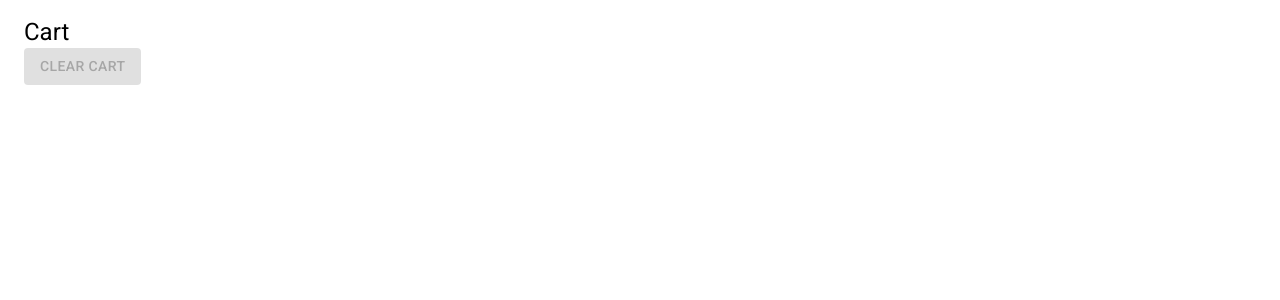
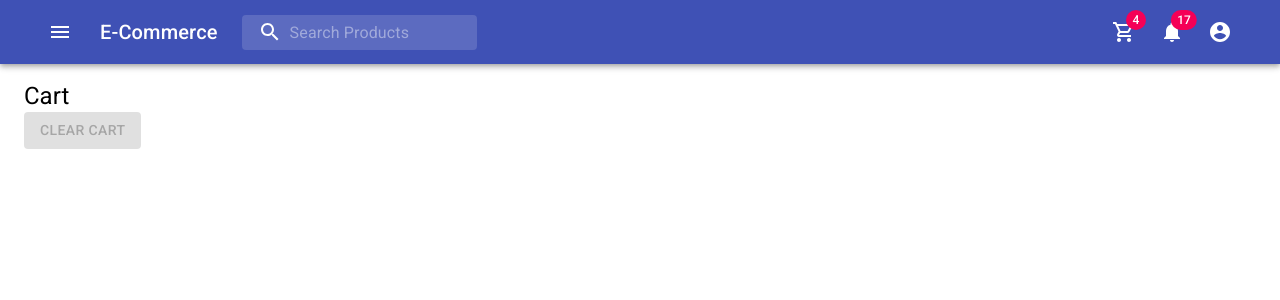
Before and after one commit to AshirbadGudu/shop-cart-logic, a React (Create React App) app: page /login in a window 1280 px wide. Shown: the top 300 px of the page. Built offline with nearby package versions, Linux system fonts and the light colour scheme.

Commit message:
Basic Navbar ui created

```diff
--- /dev/null
+++ b/src/components/Navbar.js
@@ -0,0 +1,241 @@
+import {
+  alpha,
+  makeStyles,
+  AppBar,
+  Toolbar,
+  IconButton,
+  Typography,
+  InputBase,
+  Badge,
+  MenuItem,
+  Menu,
+  Container,
+} from "@material-ui/core";
+import MenuIcon from "@material-ui/icons/Menu";
+import SearchIcon from "@material-ui/icons/Search";
+import { AccountCircle, ShoppingCartOutlined } from "@material-ui/icons/";
+import NotificationsIcon from "@material-ui/icons/Notifications";
+import MoreIcon from "@material-ui/icons/MoreVert";
+import { useState } from "react";
+import { Link } from "react-router-dom";
+
+const useStyles = makeStyles((theme) => ({
+  grow: {
+    flexGrow: 1,
+  },
+  menuButton: {
+    marginRight: theme.spacing(2),
+  },
+  title: {
+    display: "none",
+    [theme.breakpoints.up("sm")]: {
+      display: "block",
+    },
+  },
+  search: {
+    position: "relative",
+    borderRadius: theme.shape.borderRadius,
+    backgroundColor: alpha(theme.palette.common.white, 0.15),
+    "&:hover": {
+      backgroundColor: alpha(theme.palette.common.white, 0.25),
+    },
+    marginRight: theme.spacing(2),
+    marginLeft: 0,
+    width: "100%",
+    [theme.breakpoints.up("sm")]: {
+      marginLeft: theme.spacing(3),
+      width: "auto",
+    },
+  },
+  searchIcon: {
+    padding: theme.spacing(0, 2),
+    height: "100%",
+    position: "absolute",
+    pointerEvents: "none",
+    display: "flex",
+    alignItems: "center",
+    justifyContent: "center",
+  },
+  inputRoot: {
+    color: "inherit",
+  },
+  inputInput: {
+    padding: theme.spacing(1, 1, 1, 0),
+    // vertical padding + font size from searchIcon
+    paddingLeft: `calc(1em + ${theme.spacing(4)}px)`,
+    transition: theme.transitions.create("width"),
+    width: "100%",
+    [theme.breakpoints.up("md")]: {
+      width: "20ch",
+    },
+  },
+  sectionDesktop: {
+    display: "none",
+    [theme.breakpoints.up("md")]: {
+      display: "flex",
+    },
+  },
+  sectionMobile: {
+    display: "flex",
+    [theme.breakpoints.up("md")]: {
+      display: "none",
+    },
+  },
+}));
+
+export default function Navbar() {
+  const classes = useStyles();
+  const [anchorEl, setAnchorEl] = useState(null);
+  const [mobileMoreAnchorEl, setMobileMoreAnchorEl] = useState(null);
+
+  const isMenuOpen = Boolean(anchorEl);
+  const isMobileMenuOpen = Boolean(mobileMoreAnchorEl);
+
+  const handleProfileMenuOpen = (event) => {
+    setAnchorEl(event.currentTarget);
+  };
+
+  const handleMobileMenuClose = () => {
+    setMobileMoreAnchorEl(null);
+  };
+
+  const handleMenuClose = () => {
+    setAnchorEl(null);
+    handleMobileMenuClose();
+  };
+
+  const handleMobileMenuOpen = (event) => {
+    setMobileMoreAnchorEl(event.currentTarget);
+  };
+
+  const menuId = "primary-search-account-menu";
+  const renderMenu = (
+    <Menu
+      anchorEl={anchorEl}
+      anchorOrigin={{ vertical: "top", horizontal: "right" }}
+      id={menuId}
+      keepMounted
+      transformOrigin={{ vertical: "top", horizontal: "right" }}
+      open={isMenuOpen}
+      onClose={handleMenuClose}
+    >
+      <MenuItem onClick={handleMenuClose}>My account</MenuItem>
+      <MenuItem onClick={handleMenuClose}>Logout</MenuItem>
+    </Menu>
+  );
+
+  const mobileMenuId = "primary-search-account-menu-mobile";
+  const renderMobileMenu = (
+    <Menu
+      anchorEl={mobileMoreAnchorEl}
+      anchorOrigin={{ vertical: "top", horizontal: "right" }}
+      id={mobileMenuId}
+      keepMounted
+      transformOrigin={{ vertical: "top", horizontal: "right" }}
+      open={isMobileMenuOpen}
+      onClose={handleMobileMenuClose}
+    >
+      <MenuItem>
+        <IconButton aria-label="show 4 new mails" color="inherit">
+          <Badge badgeContent={4} color="secondary">
+            <ShoppingCartOutlined />
+          </Badge>
+        </IconButton>
+        <p>Messages</p>
+      </MenuItem>
+      <MenuItem>
+        <IconButton aria-label="show 11 new notifications" color="inherit">
+          <Badge badgeContent={11} color="secondary">
+            <NotificationsIcon />
+          </Badge>
+        </IconButton>
+        <p>Notifications</p>
+      </MenuItem>
+      <MenuItem onClick={handleProfileMenuOpen}>
+        <IconButton
+          aria-label="account of current user"
+          aria-controls="primary-search-account-menu"
+          aria-haspopup="true"
+          color="inherit"
+        >
+          <AccountCircle />
+        </IconButton>
+        <p>Profile</p>
+      </MenuItem>
+    </Menu>
+  );
+
+  return (
+    <div className={classes.grow}>
+      <AppBar position="static">
+        <Container>
+          <Toolbar>
+            <IconButton
+              edge="start"
+              className={classes.menuButton}
+              color="inherit"
+              aria-label="open drawer"
+            >
+              <MenuIcon />
+            </IconButton>
+            <Typography className={classes.title} variant="h6" noWrap>
+              E-Commerce
+            </Typography>
+            <div className={classes.search}>
+              <div className={classes.searchIcon}>
+                <SearchIcon />
+              </div>
+              <InputBase
+                placeholder="Search Products"
+                classes={{
+                  root: classes.inputRoot,
+                  input: classes.inputInput,
+                }}
+                inputProps={{ "aria-label": "search" }}
+              />
+            </div>
+            <div className={classes.grow} />
+            <div className={classes.sectionDesktop}>
+              <IconButton component={Link} to="/Cart" color="inherit">
+                <Badge badgeContent={4} color="secondary">
+                  <ShoppingCartOutlined />
+                </Badge>
+              </IconButton>
+              <IconButton
+                aria-label="show 17 new notifications"
+                color="inherit"
+              >
+                <Badge badgeContent={17} color="secondary">
+                  <NotificationsIcon />
+                </Badge>
+              </IconButton>
+              <IconButton
+                edge="end"
+                aria-label="account of current user"
+                aria-controls={menuId}
+                aria-haspopup="true"
+                onClick={handleProfileMenuOpen}
+                color="inherit"
+              >
+                <AccountCircle />
+              </IconButton>
+            </div>
+            <div className={classes.sectionMobile}>
+              <IconButton
+                aria-label="show more"
+                aria-controls={mobileMenuId}
+                aria-haspopup="true"
+                onClick={handleMobileMenuOpen}
+                color="inherit"
+              >
+                <MoreIcon />
+              </IconButton>
+            </div>
+          </Toolbar>
+        </Container>
+      </AppBar>
+      {renderMobileMenu}
+      {renderMenu}
+    </div>
+  );
+}
--- a/src/components/index.js
+++ b/src/components/index.js
@@ -1,3 +1,4 @@
 import ProductCard from "./ProductCard";
 import CartCard from "./CartCard";
-export { ProductCard, CartCard };
+import Navbar from "./Navbar";
+export { ProductCard, CartCard, Navbar };
--- a/src/routes/PublicRoutes.js
+++ b/src/routes/PublicRoutes.js
@@ -1,9 +1,11 @@
+import { Navbar } from "components";
 import { Cart, Shop } from "pages";
 import { Route, Switch } from "react-router-dom";
 
 const PublicRoutes = () => {
   return (
     <>
+      <Navbar />
       <Switch>
         <Route exact path="/" component={Shop} />
         <Route exact path="/login" component={Cart} />
```
